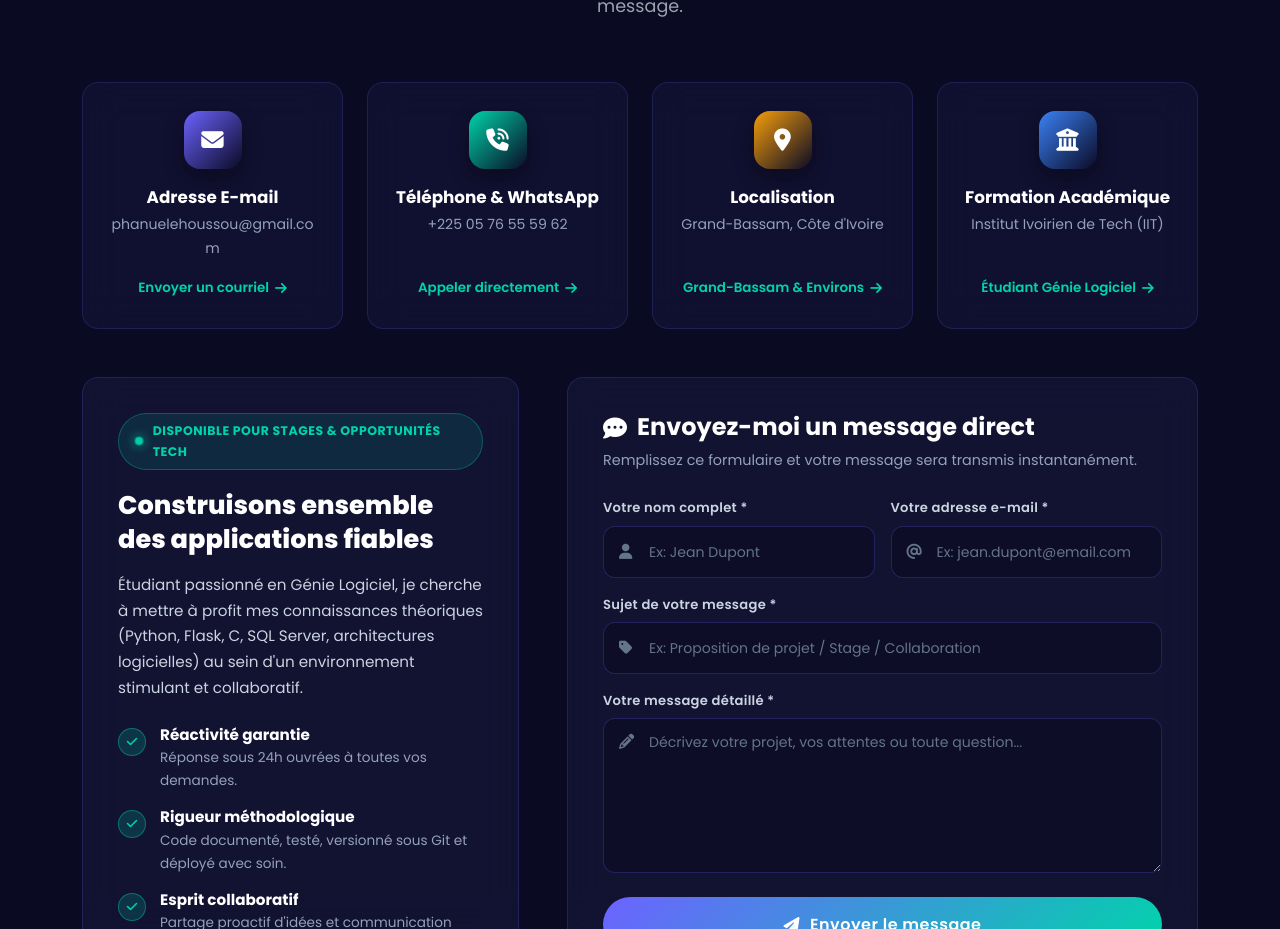
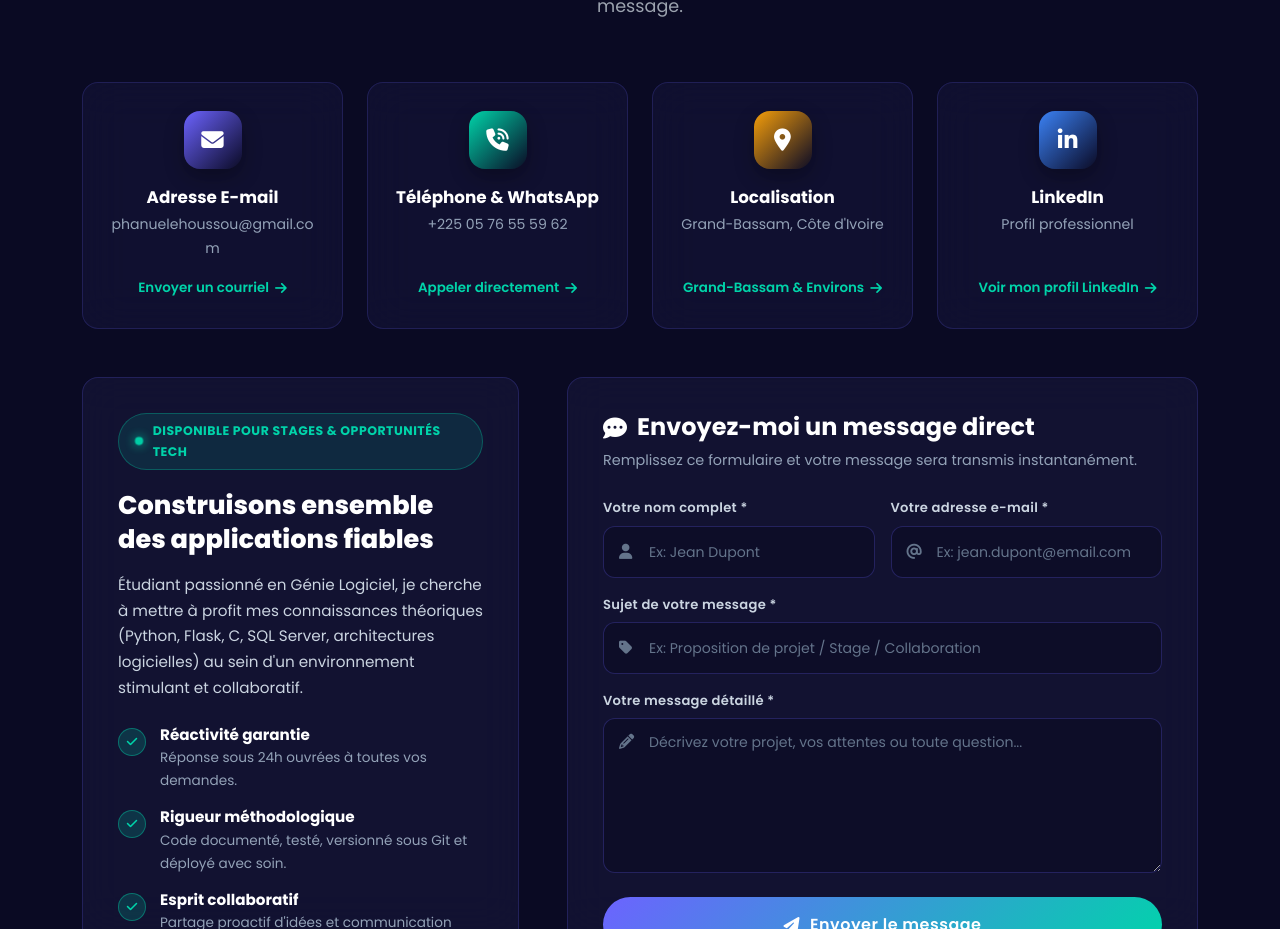
Before and after one commit to phanuelehoussou-cloud/portfolio, a React (Vite) app: page / in a window 1280 px wide. Shown: the part 6574-7503 px from the top of the page. Built offline with nearby package versions, Linux system fonts and the light colour scheme.

Commit message:
Remplace la formation par le contact LinkedIn

```diff
--- a/src/components/Contact.jsx
+++ b/src/components/Contact.jsx
@@ -74,11 +74,11 @@ const Contact = () => {
       color: '#f59e0b'
     },
     {
-      icon: 'fa-university',
-      title: 'Formation Académique',
-      value: 'Institut Ivoirien de Tech (IIT)',
-      action: '#',
-      btnText: 'Étudiant Génie Logiciel',
+      icon: 'fab fa-linkedin-in',
+      title: 'LinkedIn',
+      value: 'Profil professionnel',
+      action: 'https://www.linkedin.com/in/boman-n%E2%80%99gouan-oint-phanuel-ehousssou-414b9a414',
+      btnText: 'Voir mon profil LinkedIn',
       color: '#3b82f6'
     }
   ];
@@ -109,7 +109,7 @@ const Contact = () => {
                   className="contact-channel-icon"
                   style={{ background: `linear-gradient(135deg, ${card.color} 0%, rgba(10,10,35,0.8) 100%)` }}
                 >
-                  <i className={`fas ${card.icon}`}></i>
+                  <i className={card.icon.startsWith('fab ') ? card.icon : `fas ${card.icon}`}></i>
                 </div>
                 <h4 className="contact-channel-title">{card.title}</h4>
                 <p className="contact-channel-value">{card.value}</p>
```
